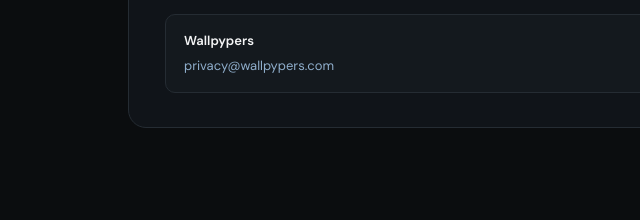
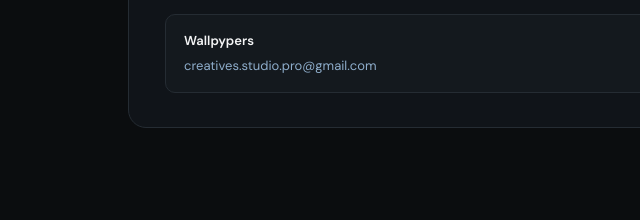
Before and after one commit to creativesdibyang01/wallpypers-privacypolicy.vercel.app, a plain HTML site: page index.html in a window 1280 px wide. Shown: the part 3286-3506 px from the top of the page, 165-805 px from the left. Drawn offline with Linux system fonts and the light colour scheme.

Commit message:
Update index.html

```diff
--- a/index.html
+++ b/index.html
@@ -1042,9 +1042,9 @@
 
             <a
               class="contact-email"
-              href="mailto:privacy@wallpypers.com"
+              href="mailto:creatives.studio.pro@gmail.com"
             >
-              privacy@wallpypers.com
+              creatives.studio.pro@gmail.com
             </a>
 
           </div>
```
